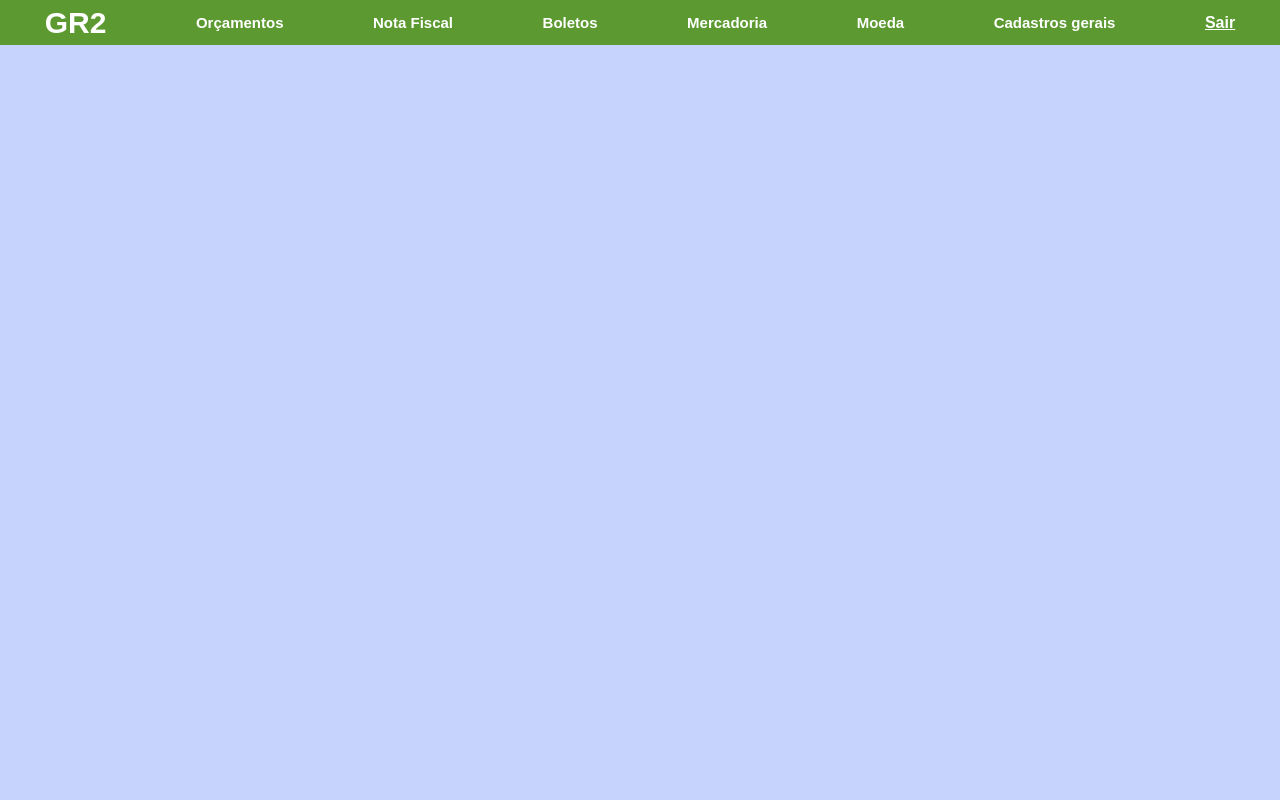
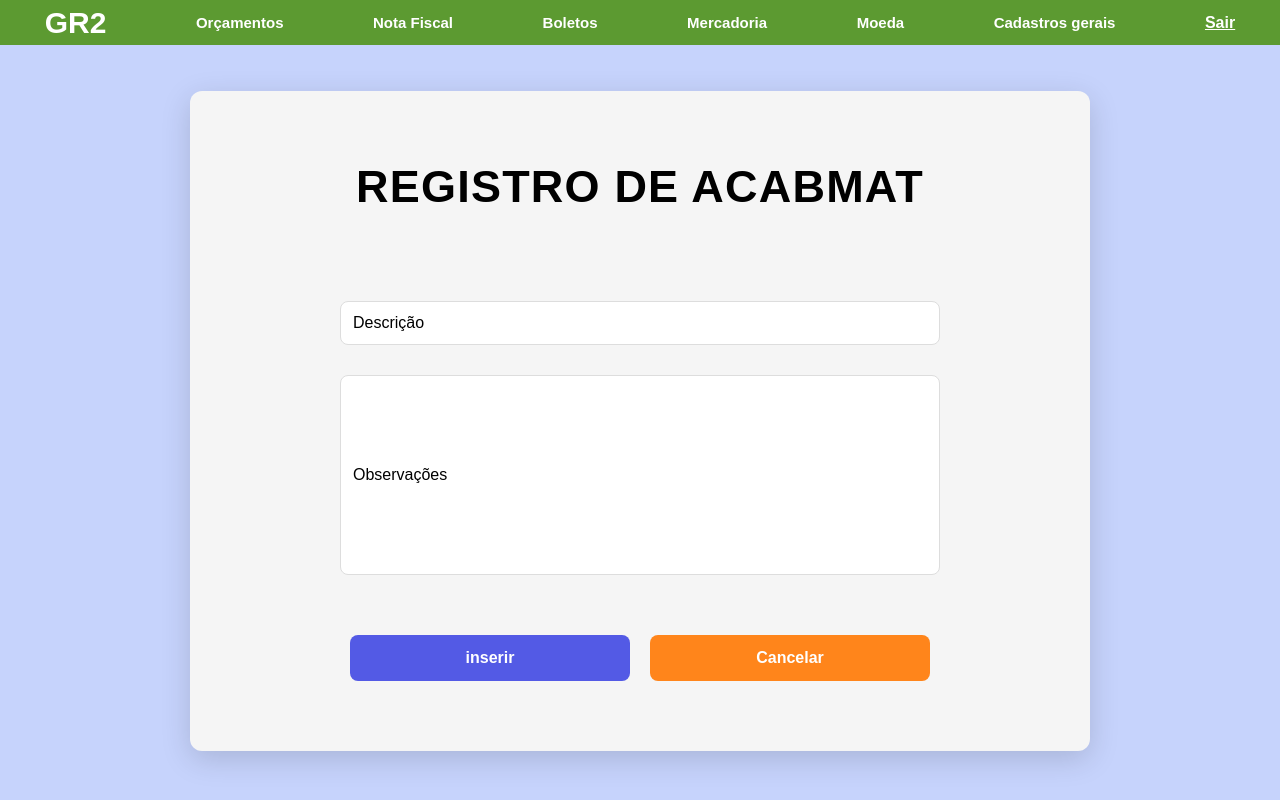
Before and after one commit to sperendiopedro/frontend, a React (Create React App) app: page /store1/acabmat/register in a window 1280 px wide. Built offline with nearby package versions, Linux system fonts and the light colour scheme; sample sign-in values are in the browser's storage.

Commit message:
alteraçoes 05-09

```diff
--- a/src/Pages_loja1/Cadastros/Acabmat/Acabmat.css
+++ b/src/Pages_loja1/Cadastros/Acabmat/Acabmat.css
@@ -0,0 +1,134 @@
+.acabmat-loja1 {
+    background-color: #f5f5f5; /* Lighter background for a cleaner look */
+    margin-top: 46px;
+    width: 80%;
+    max-width: 900px; /* Constrain the width on larger screens */
+    padding: 40px;
+    border-radius: 12px;
+    box-shadow: 0 8px 30px rgba(0, 0, 0, 0.15); /* Softer, deeper shadow */
+    display: flex;
+    flex-direction: column;
+    align-items: center;
+    transition: box-shadow 0.3s ease;
+}
+
+.acabmat-titulo {
+    text-align: center;
+    font-size: 45px;
+    font-weight: bold;
+    margin-bottom: 30px;
+    color: #000000;
+    text-transform: uppercase;
+    letter-spacing: 1.2px;
+}
+
+.acabmat-form {
+    width: 100%;
+    max-width: 600px;
+    display: flex;
+    flex-direction: column;
+    gap: 20px; /* Maior espaçamento para melhorar a leitura */
+}
+
+.acabmat-form-control {
+    width: 100%;
+    padding: 12px; /* More padding for larger clickable area */
+    font-size: 16px;
+    border: 1px solid #ddd;
+    border-radius: 8px; /* Softer border-radius */
+    transition: border-color 0.3s ease, box-shadow 0.3s ease;
+    box-sizing: border-box;
+    background-color: #fff;
+    outline: none; /* Remove default focus outline */
+}
+
+.acabmat-form-control-obs {
+    width: 100%;
+    padding: 12px; /* More padding for larger clickable area */
+    height: 200px;
+    font-size: 16px;
+    border: 1px solid #ddd;
+    border-radius: 8px; /* Softer border-radius */
+    transition: border-color 0.3s ease, box-shadow 0.3s ease;
+    box-sizing: border-box;
+    background-color: #fff;
+    outline: none; /* Remove default focus outline */
+}
+
+.acabmat-form-control:focus {
+    border-color: #5366e5;
+    box-shadow: 0 0 10px rgba(83, 90, 229, 0.2); /* Smooth focus effect */
+}
+
+.acabmat-form-control-obs:focus {
+    border-color: #5366e5;
+    box-shadow: 0 0 10px rgba(83, 90, 229, 0.2); /* Smooth focus effect */
+}
+
+.acabmat-form-control::placeholder {
+    color: #000000;
+}
+
+.acabmat-form-control-obs::placeholder {
+    color: #000000;
+}
+
+.button-acabmat-group {
+    grid-column: span 2; /* Makes the button group span both columns */
+    display: flex;
+    justify-content: space-between;
+    width: 100%;
+    margin-top: 40px;
+}
+
+.btn-acabmat-register,
+.btn-acabmat-cancel {
+    flex: 1;
+    margin: 0 10px; /* Slightly larger margin between buttons */
+    padding: 14px 24px;
+    border: none;
+    border-radius: 8px;
+    font-size: 16px;
+    font-weight: 600;
+    cursor: pointer;
+    transition: background-color 0.3s ease, transform 0.2s ease;
+}
+
+.btn-acabmat-register {
+    background-color: #535ae5;
+    color: #fff;
+}
+
+.btn-acabmat-register:hover {
+    background-color: #4349d2;
+    transform: scale(1.04);
+}
+
+.btn-acabmat-cancel {
+    background-color: #ff851b;
+    color: #fff;
+}
+
+.btn-acabmat-cancel:hover {
+    background-color: #e6761d;
+    transform: scale(1.04);
+}
+
+/* Media queries para responsividade */
+@media (max-width: 768px) {
+    .acabmat-loja1 {
+        width: 90%;
+        padding: 30px;
+    }
+    .acabmat-form {
+        grid-template-columns: 1fr; /* Stacks elements on small screens */
+    }
+    .button-acabmat-group {
+        flex-direction: column;
+        gap: 10px;
+    }
+    .btn-acabmat-register,
+    .btn-acabmat-cancel {
+        margin: 5px 0; /* Adjust margin for stacked buttons */
+    }
+}
--- a/src/Pages_loja1/Cadastros/Acabmat/Acabmat.js
+++ b/src/Pages_loja1/Cadastros/Acabmat/Acabmat.js
@@ -1,7 +1,109 @@
+import { useState, useEffect } from "react";
+import "./Acabmat.css"
+
 function Acabmat(){
-    return(
-        <div> </div>
-    )
+    const[objAcabmat, setObjAcabmat] = useState({
+        acabmatEmp: {id: null},
+        descr: '',
+        obs: ''
+    });
+
+    useEffect( () => {
+        const store = localStorage.getItem('store');
+        const idStore = store === 'store1' ? 1 : 2;
+        setObjAcabmat(prevState => ({
+            ...prevState,
+            acabmatEmp:{id: Number(idStore)}
+        }));
+    }, []);
+
+    const handleChange = (e) => {
+        const{ name, value } = e.target;
+        setObjAcabmat(prevState => ({
+            ...prevState,
+                [name] : value
+        }));
+    };
+
+    const handleSubmit = async (e) => {
+        e.preventDefault();
+        const token = localStorage.getItem('token');
+        try{
+            const response = await fetch('http://localhost:8080/acabmat/register', {
+                method: 'POST',
+                headers: {
+                    'Content-Type': 'application/json',
+                    "Authorization": `Bearer ${token}`
+                },
+                body: JSON.stringify(objAcabmat)
+            });
+
+            if ( response.ok ) {
+                alert('Acabamento registrado com sucesso!');
+                window.location.reload();
+                setObjAcabmat({
+                    acabmatEmp:{id: Number(localStorage.getItem('idStore'))},
+                    descr:'',
+                    obs:''
+                })
+            }else{
+               const errorText = await response.errorText;
+               alert("Erro ao inserir objeto: ", errorText, "!");
+            }
+        }catch (err) {
+            alert('An error occurred:', err);
+        }
+    }
+
+    const handleCancel = () =>{
+        window.location.reload();
+        setObjAcabmat({
+            acabmatEmp:{id: Number(localStorage.getItem('idStore'))},
+            descr:'',
+            obs:''
+        })
+    }
+
+    return (
+        <div className="acabmat-loja1">
+            <form className="acabmat-form" onSubmit={handleSubmit} >
+                <h1 className="acabmat-titulo">Registro de acabmat</h1>
+                <br></br>
+                <input
+                    type="text"
+                    onChange={handleChange}
+                    value={objAcabmat.descr}
+                    name="descr"
+                    placeholder="Descrição"
+                    className="acabmat-form-control"
+                />
+                 <input
+                    type="text"
+                    onChange={handleChange}
+                    value={objAcabmat.obs}
+                    name="obs"
+                    placeholder="Observações"
+                    className="acabmat-form-control-obs"
+
+                 />
+
+                <div className="button-familia-group">
+                    <input
+                        type="submit"
+                        value="inserir"
+                        className="btn btn-acabmat-register"
+                    />
+
+                    <input
+                        type="button"
+                        onClick={handleCancel}
+                        value="Cancelar"
+                        className="btn btn-acabmat-cancel"
+                    />
+                </div>
+            </form>
+        </div>
+    );
 }
 
 export default Acabmat;
--- a/src/Pages_loja1/Cadastros/Fornecedor/Fornec.css
+++ b/src/Pages_loja1/Cadastros/Fornecedor/Fornec.css
@@ -45,23 +45,24 @@
 
 .fornec1-form-control {
     width: 100%;
-    padding: 12px; /* More padding for larger clickable area */
+    padding: 12px;
     font-size: 16px;
-    border: 1px solid #ddd;
-    border-radius: 8px; /* Softer border-radius */
+    border: 1px solid #3c3c3c8a;
+    border-radius: 8px;
     transition: border-color 0.3s ease, box-shadow 0.3s ease;
     box-sizing: border-box;
     background-color: #fff;
-    outline: none; /* Remove default focus outline */
+    outline: none;
 }
 
 .fornec1-form-control:focus {
-    border-color: #5366e5;
+    border-color: #1131ff;
     box-shadow: 0 0 10px rgba(83, 90, 229, 0.2); /* Smooth focus effect */
 }
 
 .fornec1-form-control::placeholder {
     color: #000000;
+    font-weight: bold;
 }
 
 .fornec1-button-group {
@@ -69,7 +70,7 @@
     display: flex;
     justify-content: space-between;
     width: 100%;
-    margin-top: 40px;
+    margin-top: 20px;
 }
 
 .fornec1-btn-register,
--- a/src/Pages_loja1/Cadastros/Ufd/UFDForms.js
+++ b/src/Pages_loja1/Cadastros/Ufd/UFDForms.js
@@ -7,7 +7,7 @@ function UFDForms() {
         ufdEmp: { id: null },
         nome: '',
         sigla: '',
-        aliqIcms: 0
+        aliqIcms: ''
     });
 
 
@@ -24,7 +24,7 @@ function UFDForms() {
         const { name, value } = e.target;
         setObjUfd(prevState => ({
             ...prevState,
-            [name]: name === 'aliqIcms' ? Number(value) : value
+            [name]: name === 'aliqIcms' ? (value === '' ? '' : Number(value)) : value
         }));
     };
 
@@ -78,8 +78,7 @@ function UFDForms() {
     return (
         <div className="ufd-loja1">
             <form className="ufd-form" onSubmit={handleSubmit}>
-                <h1 className="ufd-titulo">Registro de estado</h1>
-                <br></br>
+                <h1 className="ufd-titulo">Cadastro de estados</h1>
                 <input
                     type="text"
                     name="nome"
@@ -98,8 +97,8 @@ function UFDForms() {
                 />
                 <input
                     type="number"
-                    name="aliqIcms"
-                    placeholder="Aliq_ICMS"
+                    name="aliq_Icms"
+                    placeholder="Aliq ICMS"
                     className="ufd-form-control"
                     value={objUfd.aliqIcms}
                     onChange={handleChange}
--- a/src/Pages_loja1/Home/Home1.js
+++ b/src/Pages_loja1/Home/Home1.js
@@ -5,6 +5,10 @@ const Home1 = () => {
     return (
         <div className="home-loja1">
 
+        <h1 className='home-titulo-loja1'> Bem Vindo(a) à pagina inicial ! </h1>
+        <br/>
+        <h1 className='home-titulo2-loja1'> Por enquanto apenas a parte de cadastros funcionando! </h1>
+
 
         </div>
     );
--- a/src/router.js
+++ b/src/router.js
@@ -2,7 +2,6 @@ import { BrowserRouter, Routes, Route } from "react-router-dom";
 import UFDForms from "./Pages_loja1/Cadastros/Ufd/UFDForms";
 import UserForms from "./Usuario/Cadastro/UserForms";
 import Header from "./Components/Header_loja1";
-import UFDList from "./Pages_loja1/Cadastros/Ufd/UFDList";
 import Fornec from "./Pages_loja1/Cadastros/Fornecedor/Fornec";
 import Login from "./Usuario/Login/Login";
 import PrivateRoute from './privateRoutes';
@@ -14,6 +13,7 @@ import Fornec2 from "./Pages_loja2/Cadastros/Fornecedor/Fornec2";
 import EmpForms1 from "./Empresa/EmpForms1";
 import Familia from "./Pages_loja1/Cadastros/Familia/Familia";
 import Produto from "./Pages_loja1/Cadastros/Produto/Produto";
+import Acabmat from "./Pages_loja1/Cadastros/Acabmat/Acabmat";
 
 
 
@@ -32,10 +32,10 @@ function RoutesApp() {
         <Route path="/empresa/register" element={<PrivateRoute element={<EmpForms1 />} />} />
         <Route path="/store1/home" element={<PrivateRoute element={<Home1 />} />} />
         <Route path="/store1/ufd/register" element={<PrivateRoute element={<UFDForms />} />} />
-        <Route path="/store1/ufd/list" element={<PrivateRoute element={<UFDList />} />} />
         <Route path="/store1/fornec/register" element={<PrivateRoute element={<Fornec />} />} />
         <Route path="/store1/familia/register" element={<PrivateRoute element={<Familia />} />} />
         <Route path="/store1/produto/register" element={<PrivateRoute element={<Produto />} />} />
+        <Route path="/store1/acabmat/register" element={<PrivateRoute element={<Acabmat />} />} />
         <Route path="/store2/ufd/register" element={<PrivateRoute element={<UFDForms2 />} />} />
         <Route path="/store2/home" element={<PrivateRoute element={<Home2 />} />} />
         <Route path="/store2/fornec/register" element={<PrivateRoute element={<Fornec2 />} />} />
```
Also changed, not shown: src/Components/Header_loja1/index.js (+6 -6 lines), src/Pages_loja1/Cadastros/Ufd/UFDList.js (deleted, +0 -43 lines), src/Pages_loja1/Cadastros/Ufd/ufd.css (+9 -8 lines), src/Pages_loja1/Home/home1.css (+26 -15 lines).
